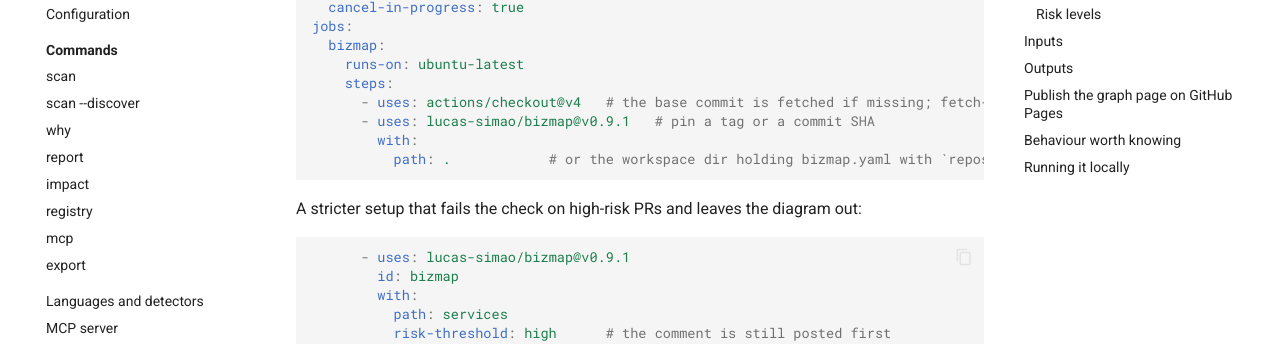
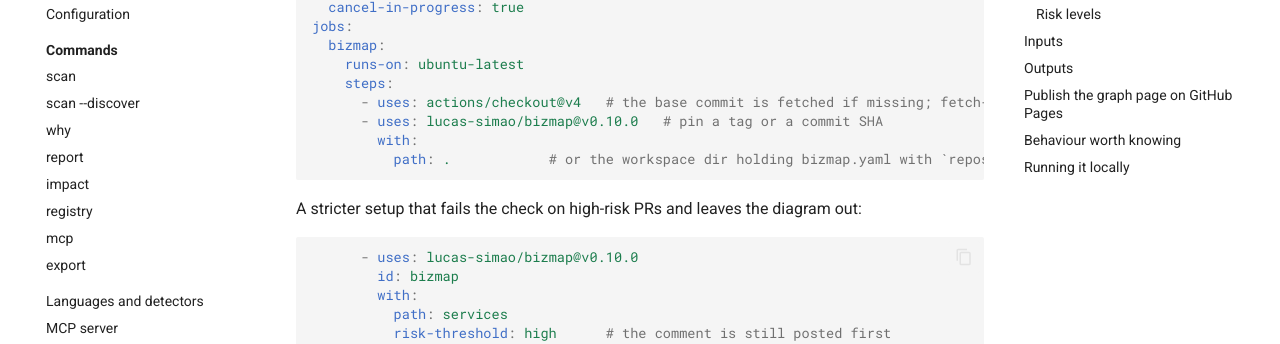
Before and after one commit to lucas-simao/bizmap, an MkDocs documentation site: the page built from docs/action.md, in a window 1280 px wide and 900 px high, scrolled down 406 px. Shown: the part 148-492 px from the top of the window. Built offline with MkDocs 1.6.1 and Material for MkDocs 9.7.7, drawn with Linux system fonts in a browser that asks for light colours; comment, search, counter and statistics services are not loaded; some of the changed text lies outside the part shown.

Commit message:
chore: release 0.10.0 (#136)

````diff
--- a/docs/action.md
+++ b/docs/action.md
@@ -24,7 +24,7 @@ jobs:
     runs-on: ubuntu-latest
     steps:
       - uses: actions/checkout@v4   # the base commit is fetched if missing; fetch-depth: 0 also works
-      - uses: lucas-simao/bizmap@v0.9.1   # pin a tag or a commit SHA
+      - uses: lucas-simao/bizmap@v0.10.0   # pin a tag or a commit SHA
         with:
           path: .            # or the workspace dir holding bizmap.yaml with `repos:`
 ```
@@ -33,7 +33,7 @@ A stricter setup that fails the check on high-risk PRs and leaves the diagram
 out:
 
 ```yaml
-      - uses: lucas-simao/bizmap@v0.9.1
+      - uses: lucas-simao/bizmap@v0.10.0
         id: bizmap
         with:
           path: services
@@ -151,7 +151,7 @@ jobs:
     runs-on: ubuntu-latest
     steps:
       - uses: actions/checkout@v4
-      - uses: lucas-simao/bizmap@v0.9.1
+      - uses: lucas-simao/bizmap@v0.10.0
         id: bizmap
         with:
           path: .
--- a/pyproject.toml
+++ b/pyproject.toml
@@ -1,6 +1,6 @@
 [project]
 name = "bizmap"
-version = "0.9.1"
+version = "0.10.0"
 description = "Deterministic business-rule and data-lineage mapper for codebases. No AI, no tokens, no accounts."
 readme = "README.md"
 license = "MIT"
--- a/src/bizmap/__init__.py
+++ b/src/bizmap/__init__.py
@@ -1,3 +1,3 @@
 """BizMap: deterministic business-rule and data-lineage mapper."""
 
-__version__ = "0.9.1"
+__version__ = "0.10.0"
````
Also changed, not shown: CHANGELOG.md (+2 -0 lines), README.md (+1 -1 lines), docs/github-action.md (+2 -2 lines), docs/graph-schema.md (+2 -2 lines), 10 other files.
